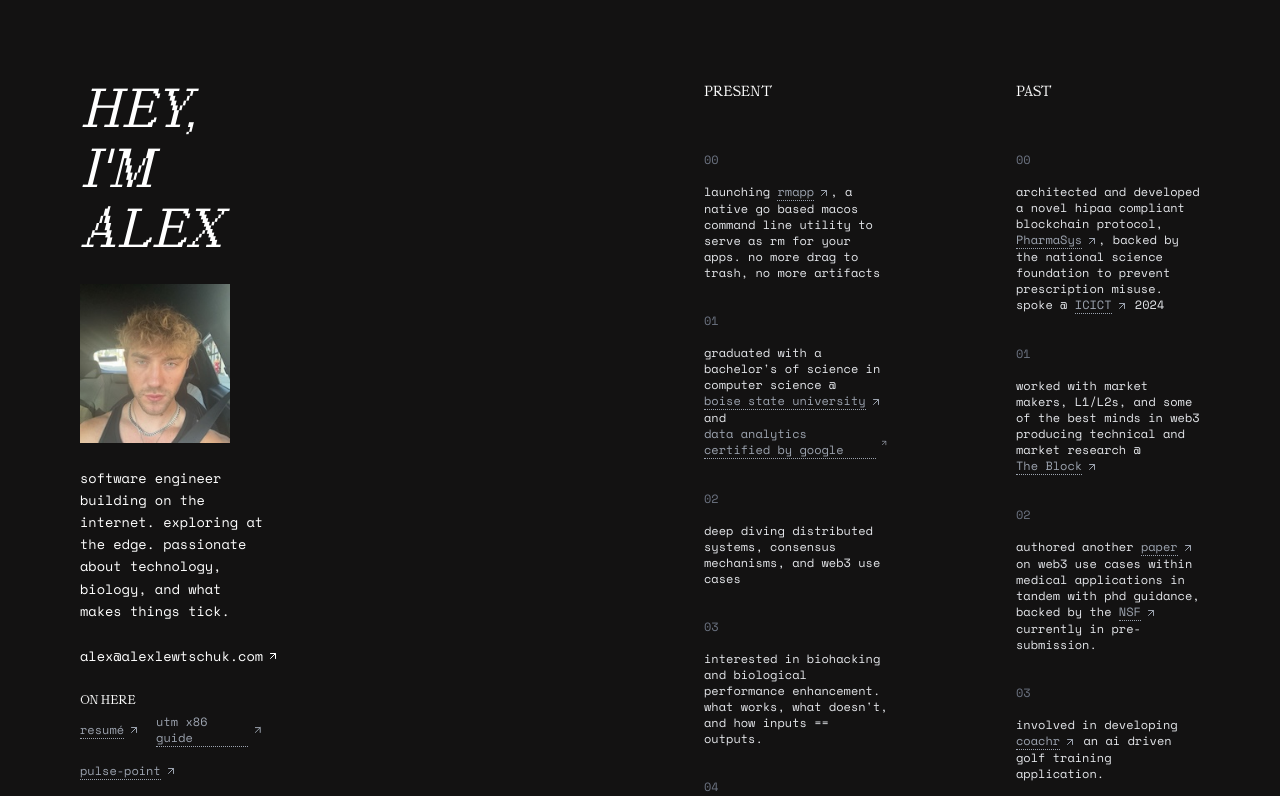
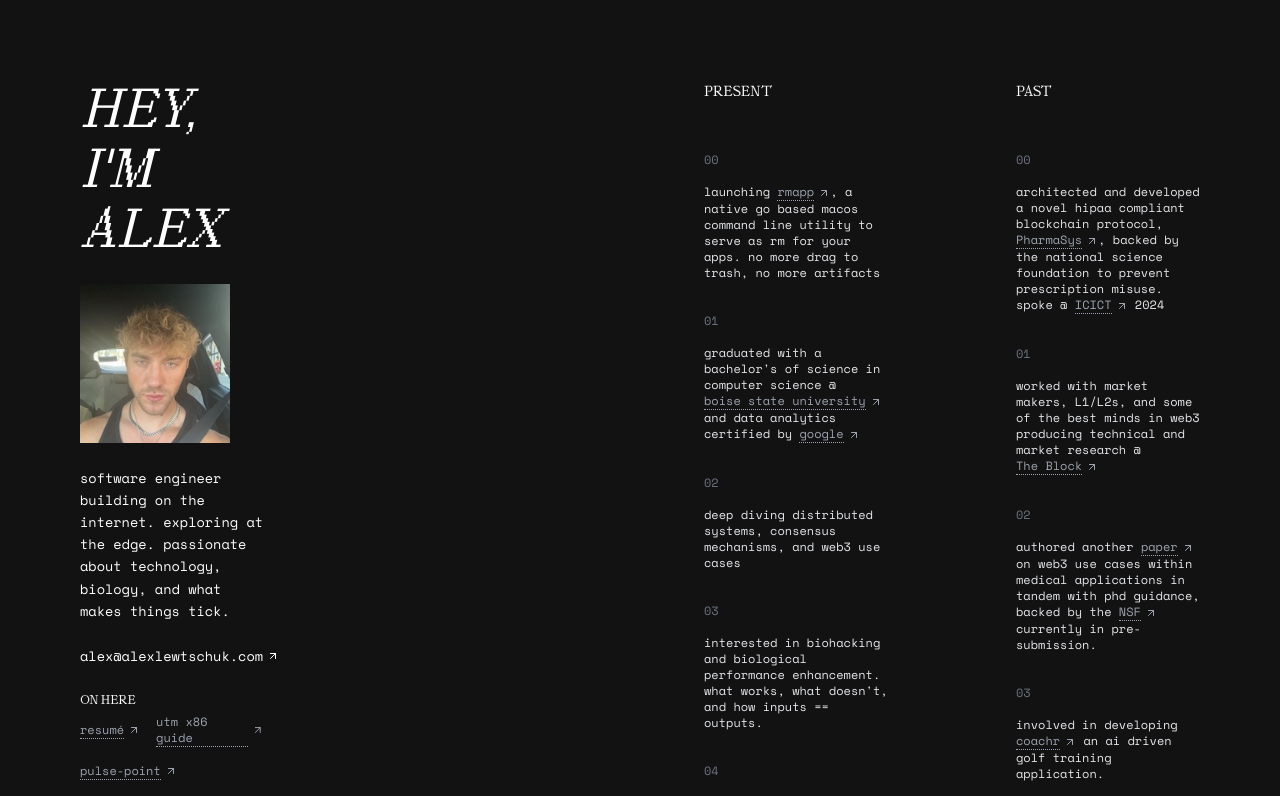
Before and after one commit to alewtschuk/alewtschuk.github.io, a Next.js app: page / in a window 1280 px wide. Shown: the top 796 px of the page. Built offline with nearby package versions, Linux system fonts and the light colour scheme.

Commit message:
Visual link tweak

```diff
--- a/app/page.tsx
+++ b/app/page.tsx
@@ -138,8 +138,8 @@ export default function Home() {
                   <p>
                     graduated with a bachelor&apos;s of science in computer science @{" "}
                     <CustomLink href="https://www.boisestate.edu/coen-cs/" text="boise state university" />
-                    {" "}and{" "}
-                    <CustomLink href="https://www.coursera.org/account/accomplishments/professional-cert/AVA0B6YQBLY3" text="data analytics certified by google" />
+                    {" "}and data analytics certified by {" "}
+                    <CustomLink href="https://www.coursera.org/account/accomplishments/professional-cert/AVA0B6YQBLY3" text="google" />
                   </p>
                 }
               />
```
